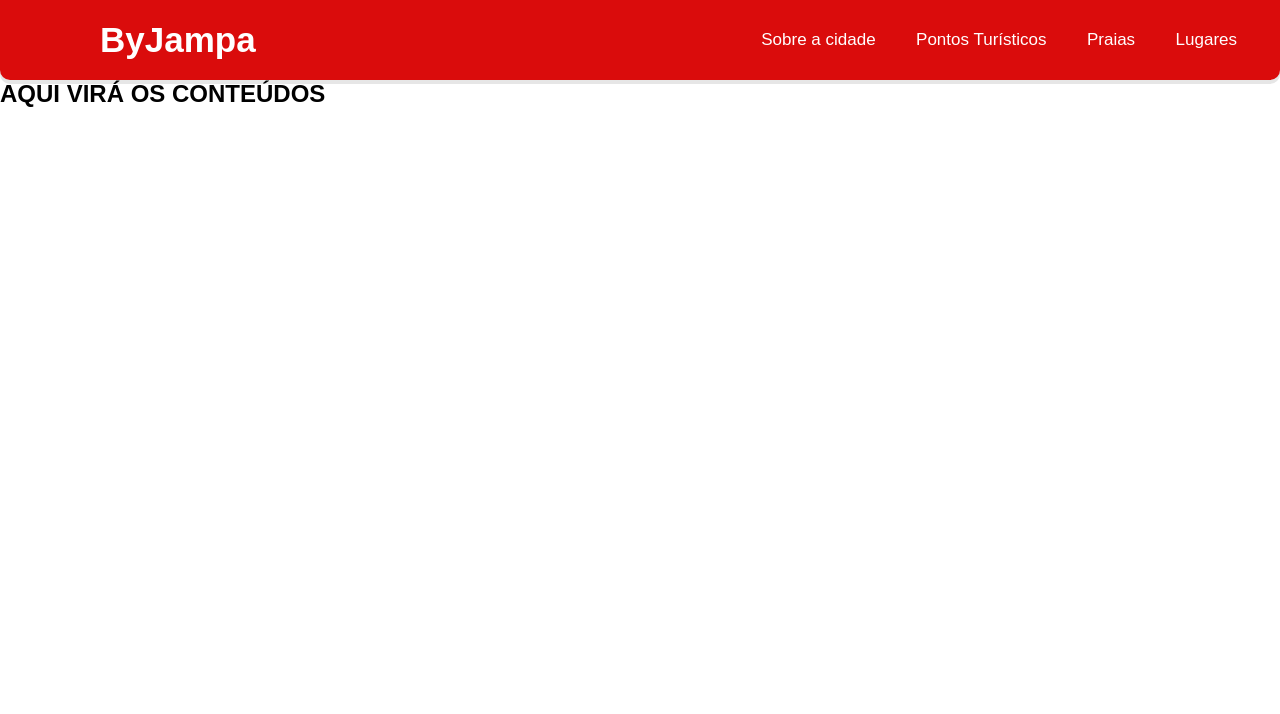
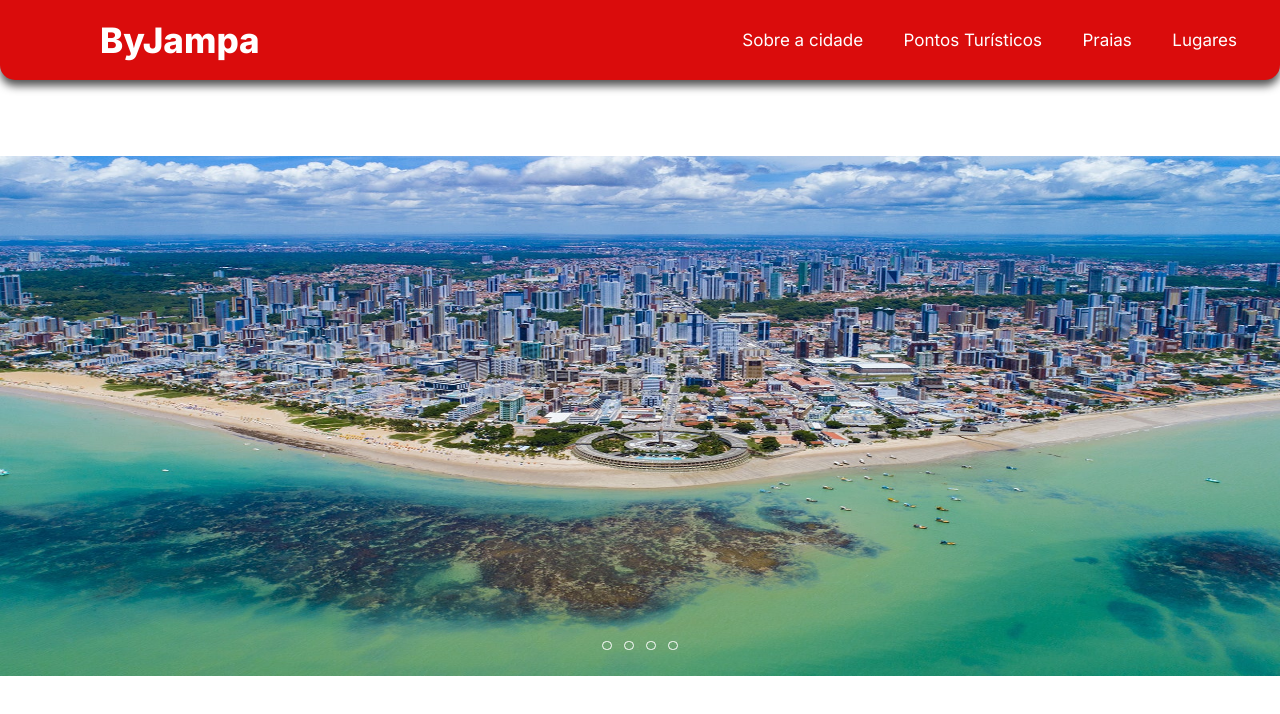
Before and after one commit to ArtthSilva/ByJampa, a plain HTML site: page index.html in a window 1280 px wide. Drawn offline with Linux system fonts and the light colour scheme.

Commit message:
Carrossel

```diff
--- a/index.html
+++ b/index.html
@@ -1,14 +1,18 @@
 <!DOCTYPE html>
-<html lang="en">
+<html lang="pt-br">
 <head>
     <meta charset="UTF-8">
     <meta http-equiv="X-UA-Compatible" content="IE=edge">
     <meta name="viewport" content="width=device-width, initial-scale=1.0">
-    <title>ByJampa</title>
+    <title>ByJampa | Seu guia digital</title>
 
     <link rel="stylesheet" href="./style.css">
+    <link rel="preconnect" href="https://fonts.googleapis.com">
+    <link rel="preconnect" href="https://fonts.gstatic.com" crossorigin>
+    <link href="https://fonts.googleapis.com/css2?family=Inter:wght@400;600;800&display=swap" rel="stylesheet">
     <!-- ICONE MENU LIST -->
     <script src="https://kit.fontawesome.com/102621ad5f.js" crossorigin="anonymous"></script>
+
 </head>
 <body>
     <!-- BARRA DE NAVEGAÇÃO -->
@@ -33,11 +37,39 @@
             </li>
         </ul>
     </nav>
-
     <!-- CORPO DA PÁGINA -->
 
+    <!-- CARROSSEL DE SLIDES -->
+    <div class="container">
+        <div class="slide-bar">
+            <input type="radio" name="radio" id="img1" checked>
+            <input type="radio" name="radio" id="img2">
+            <input type="radio" name="radio" id="img3">
+            <input type="radio" name="radio" id="img4">
+
+            <div class="slide img1">
+                <img src="./images/jp1.jpg" alt="Vista Panorâmica de João Pessoa">
+            </div>
+            <div class="slide">
+                <img src="./images/jp2.jpeg" alt="Letreiro João Pessoa">
+            </div>
+            <div class="slide">
+                <img src="./images/jp3.jpg" alt="Centro Histórico de João Pessoa">
+            </div>
+            <div class="slide">
+                <img src="./images/jp4.jpg" alt="Pôr-do-Sol na Praia do Jacaré">
+            </div>
+        </div>
+        <div class="slide-nav">
+            <label class="bar" for="img1"></label>
+            <label class="bar" for="img2"></label>
+            <label class="bar" for="img3"></label>
+            <label class="bar" for="img4"></label>
+        </div>
+    </div>
+
     <section>
-        <h1>AQUI VIRÁ OS CONTEÚDOS</h1>
+
     </section>
 </body>
 </html>
--- a/style.css
+++ b/style.css
@@ -14,8 +14,10 @@ nav {
     background-color: #da0c0c;
     height: 80px;
     width: 100%;
-    box-shadow: 0px 4px 0px #e6e6e6;
-    border-radius: 0px 0px 10px 10px;
+    box-shadow: 0px 6px 9px #555;
+    border-radius: 0px 0px 15px 15px;
+    position: absolute;
+    overflow: visible;
 }
 
 label.logo {
@@ -47,13 +49,6 @@ nav ul li a {
 a.active, a:hover {
     background: #bd1010;
     transition: .5s;
-}
-
-
-/* CORPO DO SITE */
-
-body {
-    font-family: sans-serif;
 }
 
 /* BOTÃO PARA TELAS MENORES */
@@ -110,8 +105,89 @@ body {
     }
     a:active, a:hover {
         background: #da0c0c;
+        transform: scale(1.2);
     }
     #check:checked ~ ul {
         left: 0;
     }
 }
+
+/* CORPO DO SITE */
+
+body {
+    font-family: 'Inter', sans-serif;
+    height: 100vh;
+    width: 100vw;
+}
+
+/* CARROSSEL DE SLIDES */
+
+.container {
+    height: 520px;
+    width: 100%;
+    overflow: hidden;
+    position: absolute;
+    top: 52%;
+    left: 50%;
+    transform: translate(-50%, -50%);
+}
+
+.slide-nav {
+    position: absolute;
+    bottom: 20px;
+    left: 50%;
+    transform: translate(-50%);
+    display: flex;
+}
+
+.bar {
+    width: 10px;
+    height: 9px;
+    border: 1px solid #fff;
+    margin: 6px;
+    border-radius: 5px;
+    cursor: pointer;
+    transition: .5s;
+}
+
+.bar:hover {
+    background: #fff;
+}
+
+input {
+    display: none;
+}
+
+.slide-bar {
+    display: flex;
+    width: 400%;
+    height: 100%;
+}
+
+.slide {
+    width: 25%;
+    transition: 1.2s;
+}
+
+.slide img {
+    width: 100%;
+    height: 100%;
+}
+
+#img1:checked ~ .img1 {
+    margin-left: 0;
+}
+
+#img2:checked ~ .img1 {
+    margin-left: -25%;
+}
+
+#img3:checked ~ .img1 {
+    margin-left: -50%;
+}
+
+#img4:checked ~ .img1 {
+    margin-left: -75%;
+}
+
+/* APRESENTAÇÃO */
```
Also changed, not shown: images/jp1.jpg (added), images/jp2.jpeg (added), images/jp3.jpg (added), 1 other file.
